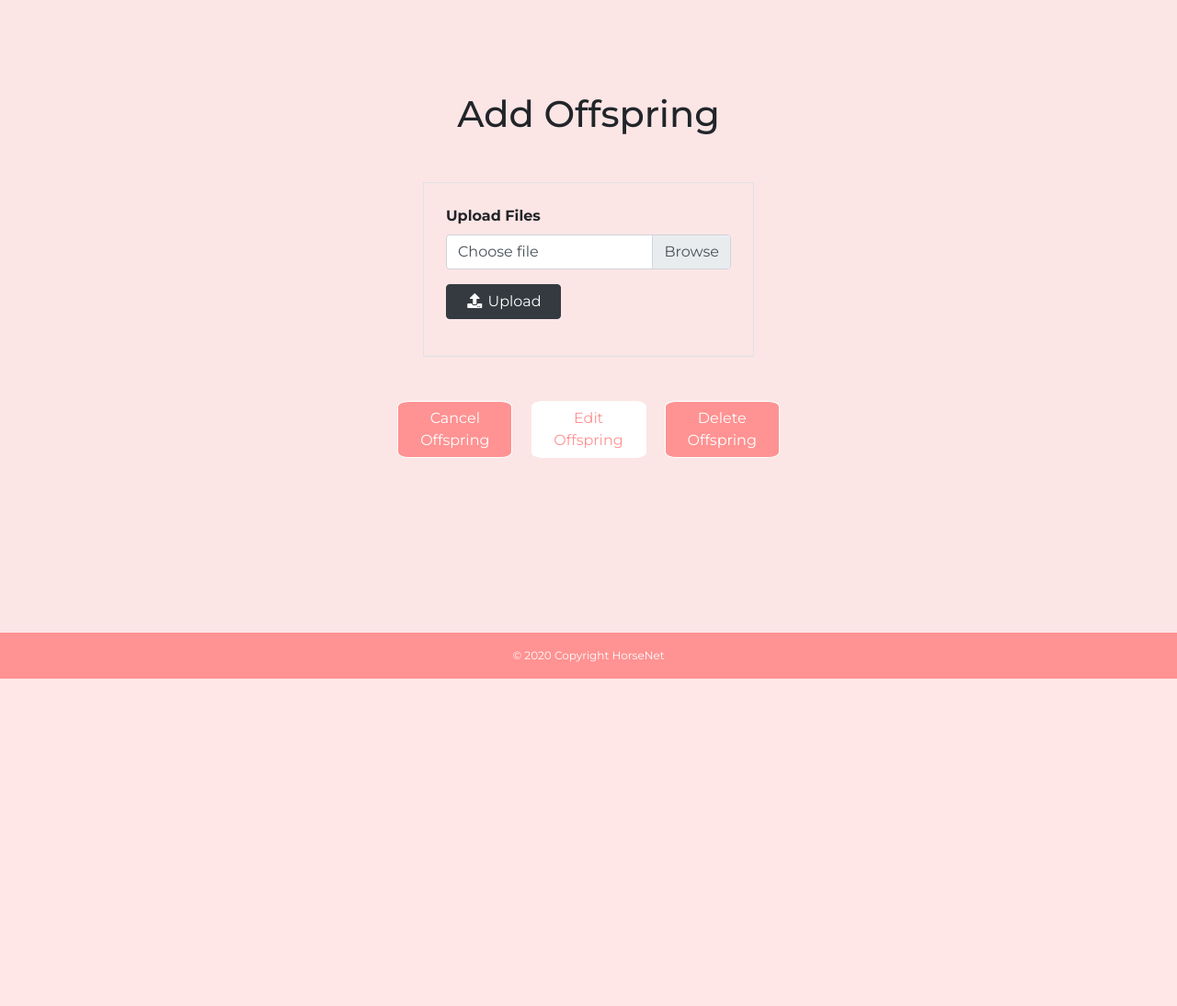
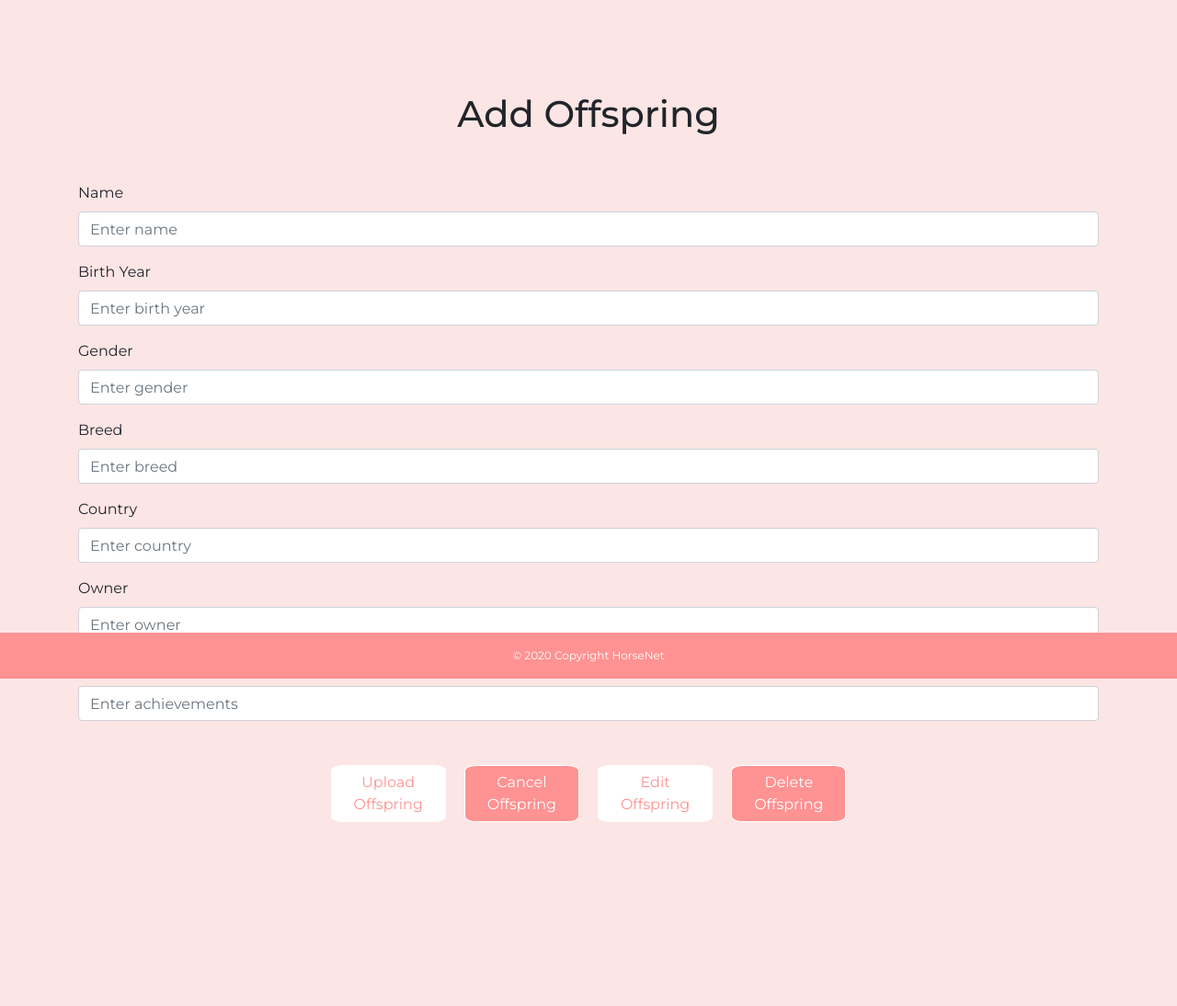
Before and after one commit to cirruselli/Data-Centric-Development-Milestone-Project, a Flask app: page /addOffspring in a window 1280 px wide. Shown: the part 62-1156 px from the top of the page at 92% size. Before the commit the page ends 800 px from the top, so only its background shows below. Run offline with Flask 2, Linux system fonts and the light colour scheme; data that the repository does not hold is empty; some libraries are stand-ins or nearby versions.

Commit message:
Allow user to submit offspring to db and cancel offspring in addOffspring.html

```diff
--- a/app.py
+++ b/app.py
@@ -16,9 +16,6 @@
 app.secret_key = os.environ.get("SECRET_KEY")
 
 mongo = PyMongo(app)
-
-for x in mongo.db.list_collection_names():
-    print(x+"T")
 
 
 @app.route("/")
@@ -66,9 +63,25 @@
     return render_template("offspringSZ.html")
 
 
-@app.route("/addOffspring")
+@app.route("/addOffspring", methods=["GET", "POST"])
 def addOffspring():
-    return render_template("addOffspring.html")
+    if request.method == "POST":
+        addOffspring = {
+            "name": request.form.get("name"),
+            "birth_year": request.form.get("birth_year"),
+            "gender": request.form.get("gender"),
+            "breed": request.form.get("breed"),
+            "country": request.form.get("country"),
+            "owner": request.form.get("owner"),
+            "achievements": request.form.get("achievements"),
+            "created_by": session["user"]
+        }
+        mongo.db.offsprings.insert_one(addOffspring)
+        flash("Offspring successfully added")
+        return redirect(url_for("addOffspring"))
+
+    offspring = mongo.db.offsprings.find().sort("name", 1)
+    return render_template("addOffspring.html", offspring=offspring)
 
 
 @app.route("/search")
--- a/static/js/script.js
+++ b/static/js/script.js
@@ -0,0 +1,4 @@
+function cancelOffspring() {
+    //cancel offspring button that reset the form on addOffspring.html
+    location.reload();
+}
--- a/templates/addOffspring.html
+++ b/templates/addOffspring.html
@@ -1,34 +1,46 @@
 {% extends "base.html" %}
 {% block content %}
+		<h1 class="text-center">Add Offspring</h1>
 
-<!-- I dont remember from where I copied this.-->
-	<div class="container mt-5">
-		<h1 class="text-center">Add Offspring</h1>
-		<div class="col-sm-12 col-lg-4 mr-auto ml-auto border p-4 mt-5">
-			<form method="POST" enctype="multipart/form-data">
+		<form method="POST" action="{{ url_for('addOffspring') }}">
 			<div class="form-group">
-					<label><strong>Upload Files</strong></label>
-					<div class="custom-file">
-						<input type="file" name="files[]" multiple class="custom-file-input form-control" id="customFile">
-						<label class="custom-file-label" for="customFile">Choose file</label>
-					</div>
+				<label for="name">Name</label>
+				<input type="text" class="form-control" name="name" id="name" aria-describedby="name" placeholder="Enter name" required>
 			</div>
 			<div class="form-group">
-					<button type="button" name="upload" value="upload" id="upload" class="btn btn-block btn-dark"><i class="fa fa-fw fa-upload"></i> Upload</button>
+				<label for="birth_year">Birth Year</label>
+				<input type="text" class="form-control" name="birth_year" id="birth_year" placeholder="Enter birth year" required>
 		  </div>
-			</form>
+          <div class="form-group">
+				<label for="gender">Gender</label>
+				<input type="text" class="form-control" name="gender" id="gender" aria-describedby="gender" placeholder="Enter gender" required>
 			</div>
+			<div class="form-group">
+				<label for="breed">Breed</label>
+				<input type="text" class="form-control" name="breed" id="breed" placeholder="Enter breed" required>
 		  </div>
-
-<!--  https://www.w3schools.com/bootstrap4/tryit.asp?filename=trybs_button_elements&stacked=h  -->
+          <div class="form-group">
+				<label for="country">Country</label>
+				<input type="text" class="form-control" name="country" id="country" aria-describedby="country" placeholder="Enter country" required>
+			</div>
+            <div class="form-group">
+				<label for="owner">Owner</label>
+				<input type="text" class="form-control" name="owner" id="owner" aria-describedby="owner" placeholder="Enter owner" required>
+			</div>
+			<div class="form-group">
+				<label for="achievements">Achievements</label>
+				<input type="text" class="form-control" name="achievements" id="achievements" placeholder="Enter achievements">
+		  </div>
 
             <div class="container-fluid text-center mt-5">
                 <div>
-			<button type="button" class="btn btn-danger red mx-2">Cancel Offspring</button>
+                    <button type="submit" class="btn btn-basic white mx-2">Upload Offspring</button>
+                    <button onclick="cancelOffspring()" type="button" class="btn btn-danger red mx-2">Cancel Offspring</button>
                     <button type="button" class="btn btn-basic white mx-2">Edit Offspring</button>
                     <button type="button" class="btn btn-danger red mx-2">Delete Offspring</button>
                 </div>
             </div>
             <div class="space">
             </div>
+        </form>
 {% endblock %}
```
Lines whose indentation alone changed are shown as unchanged.
